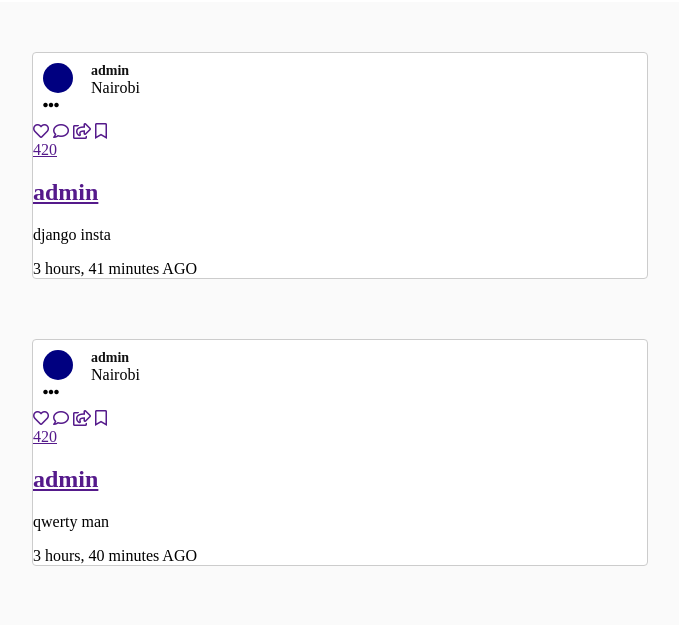
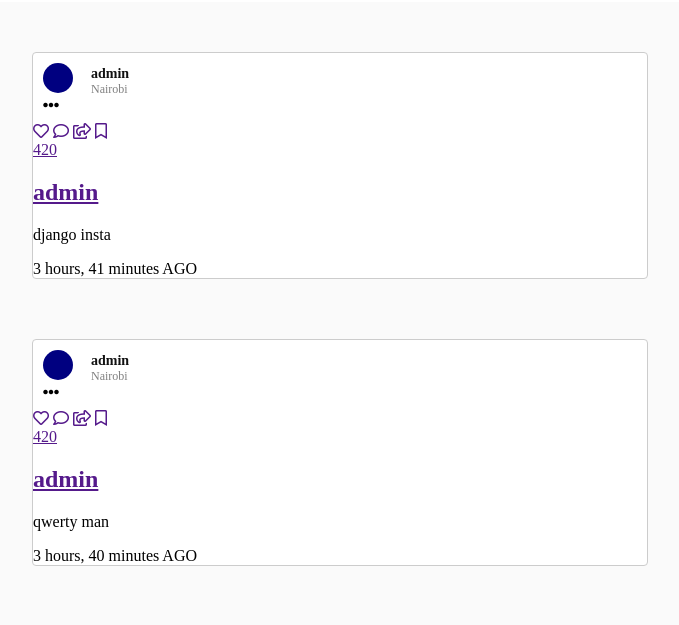
Before and after one commit to DEANKAGO/instagram-clone, a Django app: page / in a window 1280 px wide. Shown: the part 81-706 px from the top of the page, without its empty margins (300-979 px from the left). Run offline with Django 3.2, Linux system fonts and the light colour scheme; data comes from the database, SQL or seed files in the repository; some libraries are stand-ins or nearby versions.

Commit message:
added post location styling

```diff
--- a/insta/static/css/main.css
+++ b/insta/static/css/main.css
@@ -123,3 +123,10 @@ header{
   padding: 0;
   margin: 0;
 }
+
+.post_location{
+  font-size: 12px;
+  color: gray;
+  padding: 0;
+  margin: 0;
+}
```
